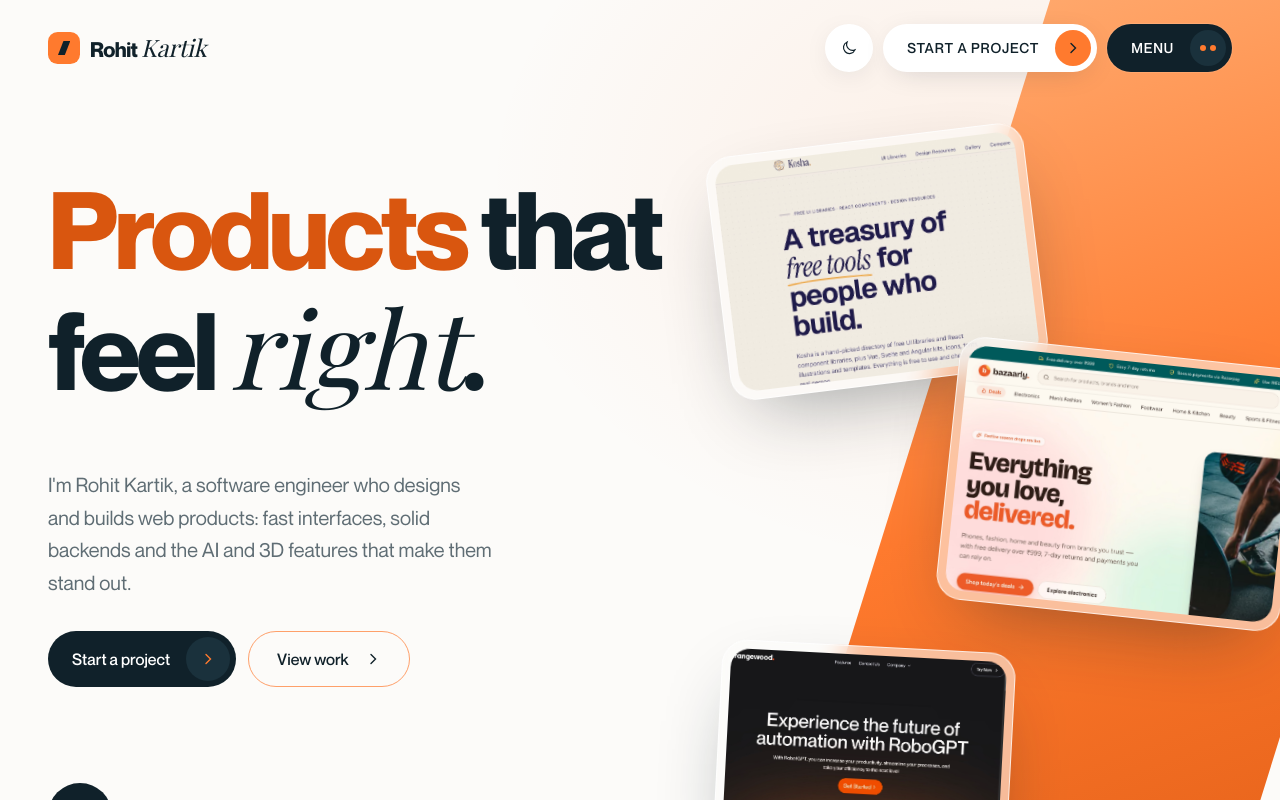
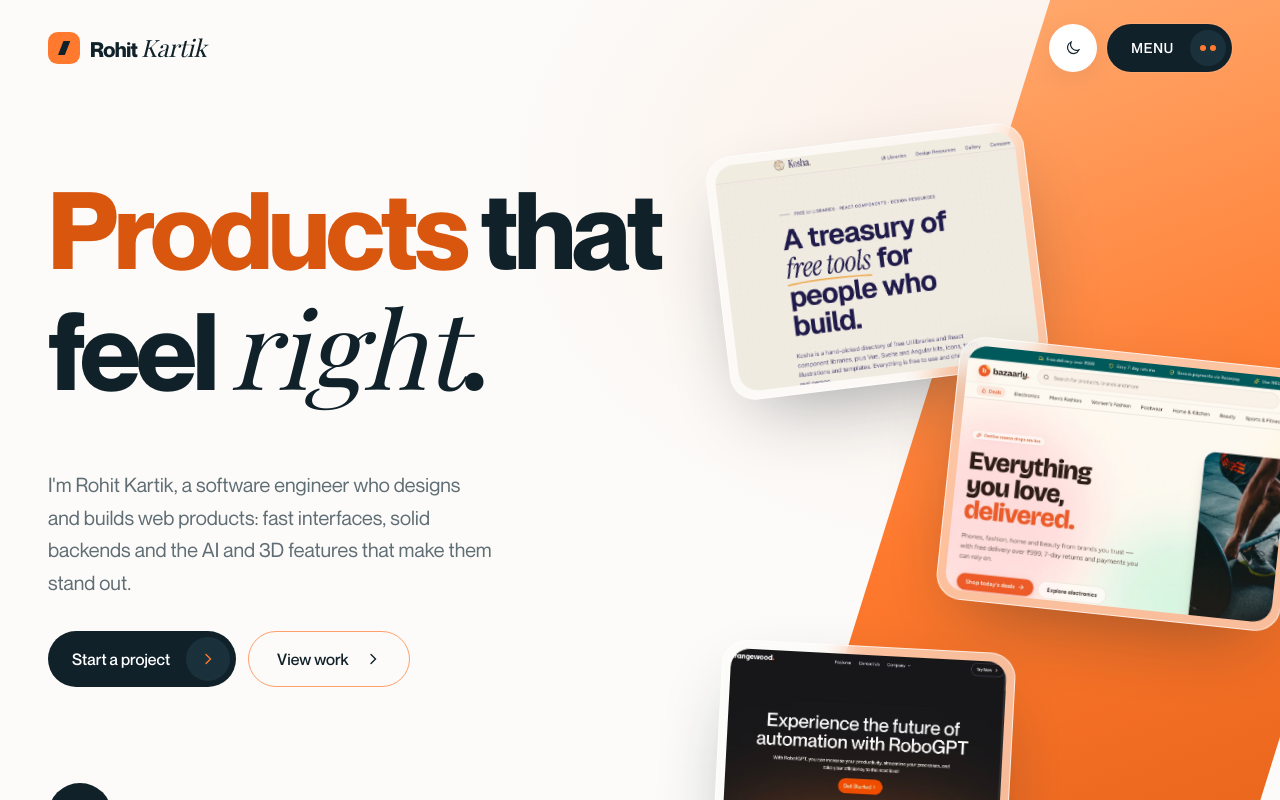
Before and after one commit to RKartik9/rohit-portfolio-new, a Next.js app: page / in a window 1280 px wide. Shown: the top 800 px of the page. Built offline with nearby package versions, Linux system fonts and the light colour scheme.

Commit message:
chore: remove redundant btns

```diff
--- a/src/components/home/Services.tsx
+++ b/src/components/home/Services.tsx
@@ -40,7 +40,7 @@ export default function Services() {
           </div>
           <div className="relative mt-12 flex flex-wrap gap-3">
             <Button href="/contact" variant="dark">
-              Start a project
+              Let&apos;s talk
             </Button>
             <Button href={site.phoneHref} variant="light">
               {site.phone}
--- a/src/components/layout/Header.tsx
+++ b/src/components/layout/Header.tsx
@@ -1,10 +1,8 @@
 "use client";
 
-import Link from "next/link";
 import { usePathname } from "next/navigation";
 import { useEffect, useRef, useState } from "react";
 import { useLenis } from "lenis/react";
-import { Chevron } from "@/components/ui/Button";
 import Logo from "./Logo";
 import MenuOverlay from "./MenuOverlay";
 import ThemeToggle from "./ThemeToggle";
@@ -69,17 +67,6 @@ export default function Header() {
 
           <div className="relative z-10 flex items-center gap-2.5">
             <ThemeToggle className={open ? "hidden" : "hidden sm:grid"} />
-            {!open && (
-              <Link
-                href="/contact"
-                className="group hidden h-12 items-center gap-4 rounded-full bg-white pl-6 pr-1.5 text-sm font-medium uppercase tracking-[0.06em] text-navy shadow-[0_6px_30px_-12px_rgba(16,33,42,0.25)] md:inline-flex"
-              >
-                Start a project
-                <span className="grid size-9 place-items-center rounded-full bg-accent transition-transform duration-500 group-hover:rotate-[360deg]">
-                  <Chevron />
-                </span>
-              </Link>
-            )}
             <button
               type="button"
               onClick={() => setOpen((v) => !v)}
```
